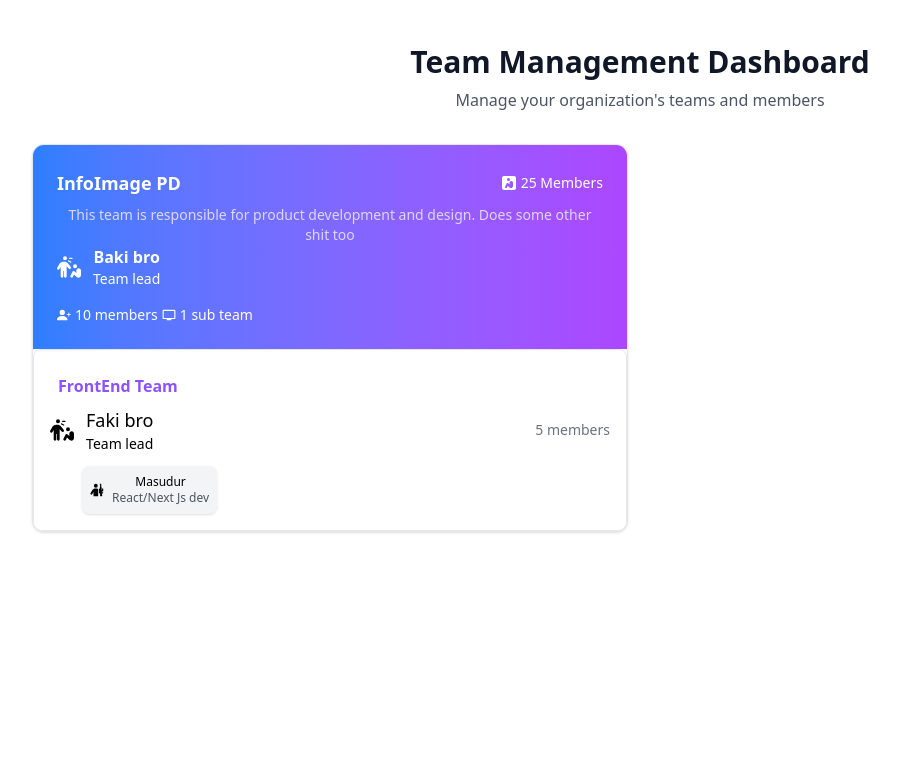
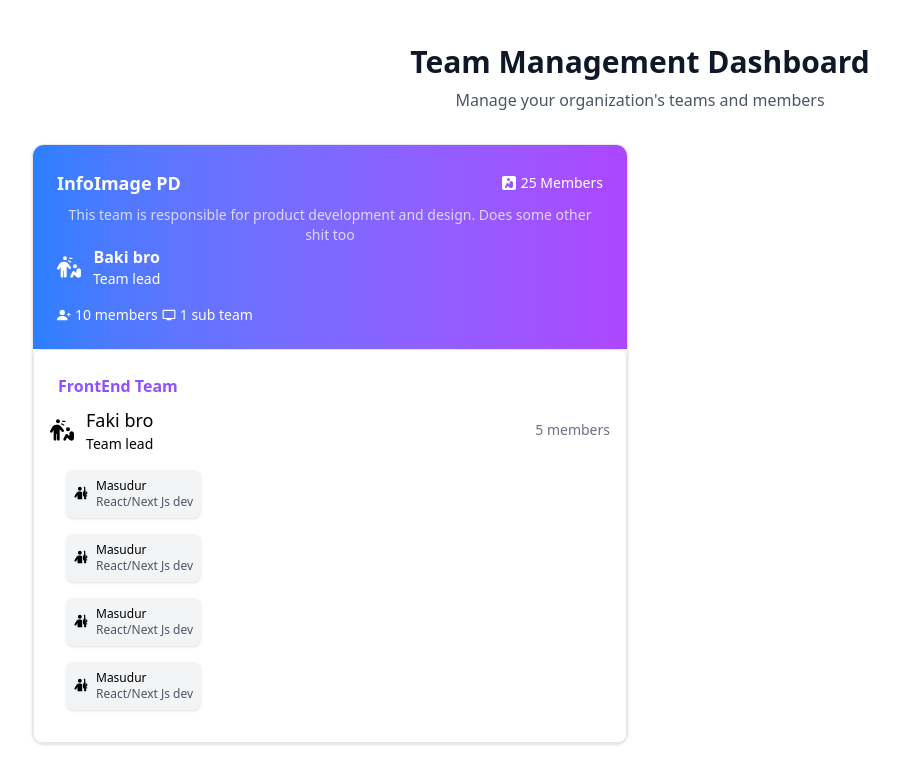
Before and after one commit to Rakib-mbstu/team-management-dashboard, a React (Vite) app: page / in a window 1280 px wide. Shown: the top 784 px of the page, without its empty margins (0-899 px from the left). Built offline with nearby package versions, Linux system fonts and the light colour scheme.

Commit message:
fix: fix issue format with prettier

```diff
--- a/src/App.jsx
+++ b/src/App.jsx
@@ -1,23 +1,27 @@
-import { useState } from 'react'
-import reactLogo from './assets/react.svg'
-import viteLogo from '/vite.svg'
-import './App.css'
-import Teams from './components/Teams'
+import { useState } from "react";
+import reactLogo from "./assets/react.svg";
+import viteLogo from "/vite.svg";
+import "./App.css";
+import Teams from "./components/Teams";
 
 function App() {
-  const [count, setCount] = useState(0)
+  const [count, setCount] = useState(0);
 
   return (
     <>
-    <div className="flex flex-col min-h-screen mt-3">
-      <div className="mb-8">
-          <h1 className="text-3xl font-bold text-gray-900 mb-2">Team Management Dashboard</h1>
-          <p className="text-gray-600">Manage your organization's teams and members</p>
+      <div className="flex flex-col min-h-screen mt-3">
+        <div className="mb-8">
+          <h1 className="text-3xl font-bold text-gray-900 mb-2">
+            Team Management Dashboard
+          </h1>
+          <p className="text-gray-600">
+            Manage your organization's teams and members
+          </p>
+        </div>
+        <Teams />
       </div>
-      <Teams />
-    </div>
     </>
-  )
+  );
 }
 
-export default App
+export default App;
--- a/src/components/SubTeams.jsx
+++ b/src/components/SubTeams.jsx
@@ -4,16 +4,24 @@ import TeamMember from "./TeamMember";
 function SubTeams() {
   return (
     <div className="border border-gray-200 rounded-lg p-4 hover:bg-gray-50">
-        <div className="flex text-violet-500 font-semibold flex-start m-2">FrontEnd Team</div>
+      <div className="flex text-violet-500 font-semibold flex-start m-2">
+        FrontEnd Team
+      </div>
       <div className="flex items-center mb-3">
-            <span className='text-2xl mr-3'> <FaPersonHarassing /> </span>
+        <span className="text-2xl mr-3">
+          {" "}
+          <FaPersonHarassing />{" "}
+        </span>
         <div className="flex flex-col">
-                <span className='text-lg'>Faki bro</span>
-                <p className='text-sm'>Team lead</p>
+          <span className="text-lg">Faki bro</span>
+          <p className="text-sm">Team lead</p>
         </div>
         <span className="ml-auto text-sm text-gray-500">5 members</span>
       </div>
       <div>
+        <TeamMember />
+        <TeamMember />
+        <TeamMember />
         <TeamMember />
       </div>
     </div>
--- a/src/components/TeamMember.jsx
+++ b/src/components/TeamMember.jsx
@@ -1,13 +1,17 @@
 import { FaPersonRifle } from "react-icons/fa6";
-function TeamMember({ }) {
+function TeamMember({}) {
   return (
-        <div className="ml-8">
-            <div className="flex flex-wrap gap-2">
-                <div className="flex items-center gap-2 bg-gray-100 p-2 rounded-lg shadow-sm hover:bg-gray-300 cursor-pointer">
-                    <span className="text-sm"><FaPersonRifle /></span>
-                    <div className="text-xs">
+    <div className="m-4">
+      <div className="flex flex-wrap gap-2 justify-start">
+        <div className="flex items-start gap-2 bg-gray-100 p-2 rounded-lg shadow-sm hover:bg-gray-300 cursor-pointer">
+          <div className="flex items-start gap-2">
+            <span className="text-sm mt-2">
+              <FaPersonRifle />
+            </span>
+            <div className="flex flex-col items-start text-xs">
               <div className="font-medium">Masudur</div>
               <div className="text-gray-600">React/Next Js dev</div>
+            </div>
           </div>
         </div>
       </div>
```
Also changed, not shown: src/components/Teams.jsx (+18 -11 lines). Lines whose indentation alone changed are shown as unchanged.
